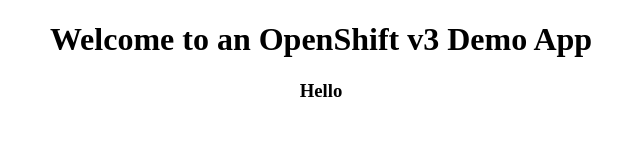
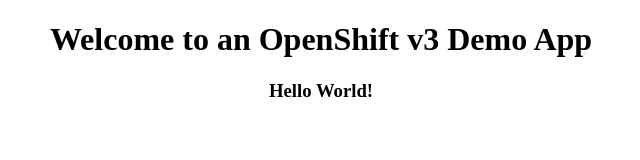
Before and after one commit to iamkatli/openshift-demo-ngnix, a plain HTML site: page docker/index.html in a window 1280 px wide. Shown: the full height of the page, 319-959 px from the left. Drawn offline with Linux system fonts and the light colour scheme.

Commit message:
Update index.html

```diff
--- a/docker/index.html
+++ b/docker/index.html
@@ -9,7 +9,7 @@
           <h1>Welcome to an OpenShift v3 Demo App</h1>
         </div>
         <div class="container" align=center>
-          <h3>Hello</h3>
+          <h3>Hello World!</h3>
         </div>
     </body>
 </html>
```
